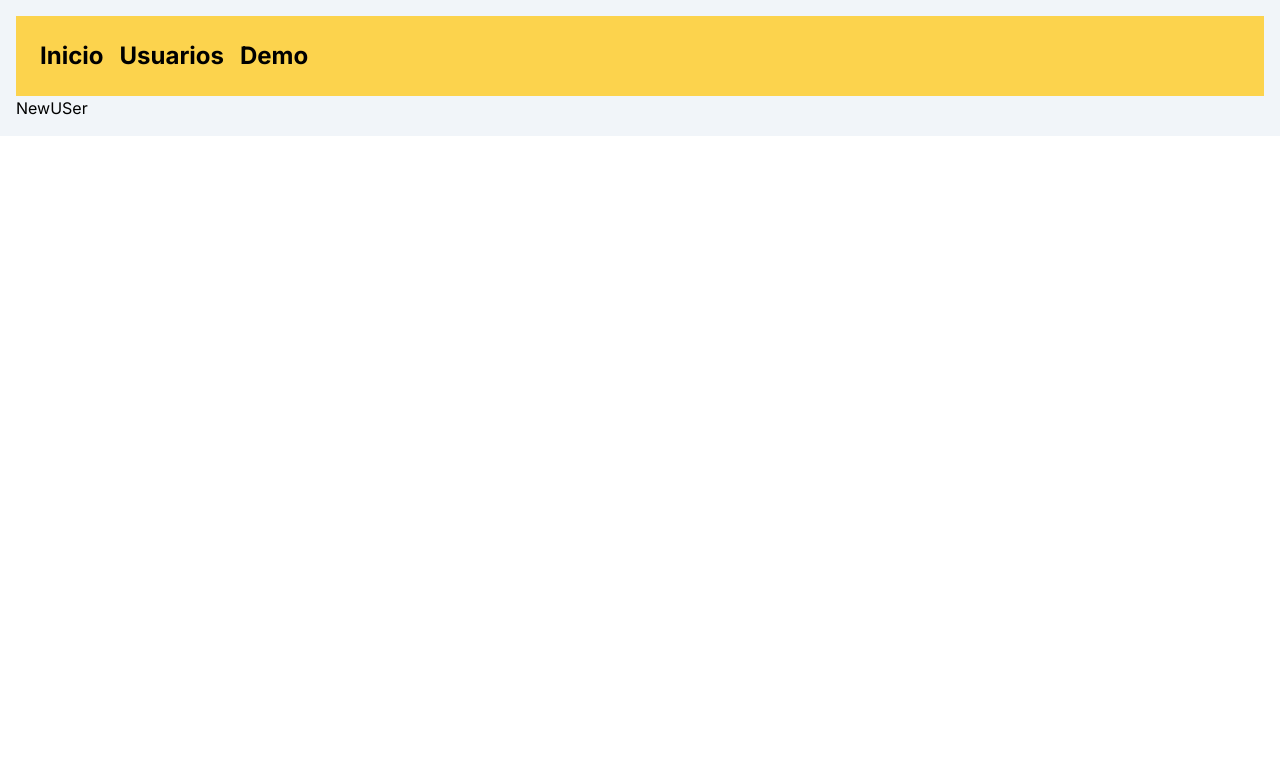
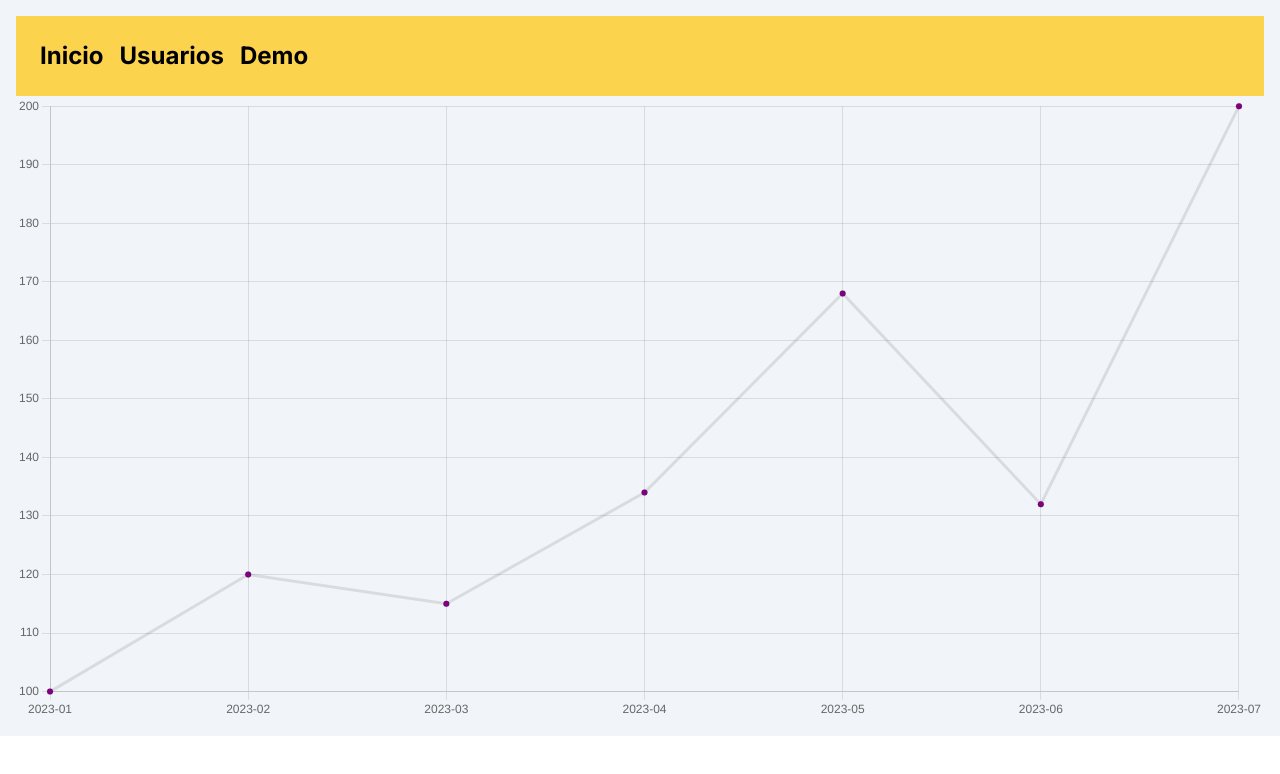
Before and after one commit to alegreiff/nextagain, a Next.js app: page /users/new in a window 1280 px wide. Shown: the top 774 px of the page. Built offline with nearby package versions, Linux system fonts and the light colour scheme.

Commit message:
First CHART

```diff
--- a/package.json
+++ b/package.json
@@ -13,11 +13,13 @@
     "@types/react": "18.2.21",
     "@types/react-dom": "18.2.7",
     "autoprefixer": "10.4.15",
+    "chart.js": "^4.4.0",
     "eslint": "8.49.0",
     "eslint-config-next": "13.4.19",
     "next": "13.4.19",
     "postcss": "8.4.29",
     "react": "18.2.0",
+    "react-chartjs-2": "^5.2.0",
     "react-dom": "18.2.0",
     "tailwindcss": "3.3.3",
     "typescript": "5.2.2"
--- /dev/null
+++ b/src/app/components/charts/Line.tsx
@@ -0,0 +1,51 @@
+"use client";
+import React from 'react'
+
+
+import {
+    Chart as ChartJS,
+    CategoryScale,
+    LinearScale,
+    Tooltip,
+    PointElement,
+    LineElement,
+} from "chart.js";
+import { Line } from "react-chartjs-2";
+
+
+// Register ChartJS components using ChartJS.register
+ChartJS.register(
+    CategoryScale,
+    LinearScale,
+    PointElement,
+    LineElement,
+    Tooltip
+);
+
+const LineChart = () => {
+    return (
+        <div>
+            <Line
+                data={{
+                    labels: [
+                        "2023-01",
+                        "2023-02",
+                        "2023-03",
+                        "2023-04",
+                        "2023-05",
+                        "2023-06",
+                        "2023-07",
+                    ],
+                    datasets: [
+                        {
+                            data: [100, 120, 115, 134, 168, 132, 200],
+                            backgroundColor: "purple",
+                        },
+                    ],
+                }}
+            />
+        </div>
+    );
+}
+
+export default LineChart
--- a/src/app/users/new/page.tsx
+++ b/src/app/users/new/page.tsx
@@ -1,8 +1,11 @@
+import LineChart from '@/app/components/charts/Line'
 import React from 'react'
 
 const NewUSer = () => {
     return (
-        <div>NewUSer</div>
+        <>
+            <LineChart />
+        </>
     )
 }
 
```
Also changed, not shown: 1 other file (tests, documents, lock files or other folders).
